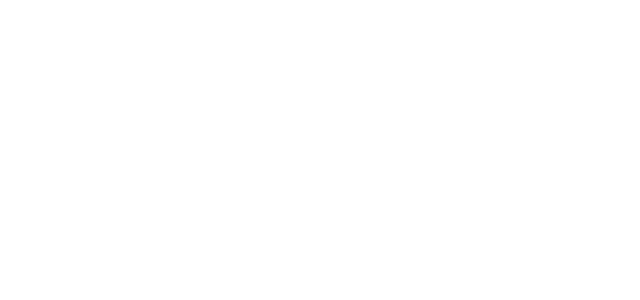
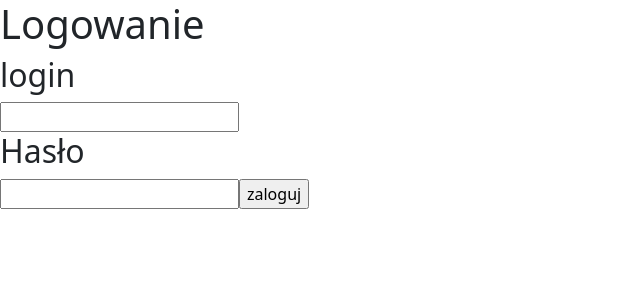
Before and after one commit to Soyer13/WatchBox, a React (Create React App) app: page /login in a window 1280 px wide. Before the commit this address had no page. Shown: the top 300 px of the page, without its empty margins (0-640 px from the left). Built offline with nearby package versions, Linux system fonts and the light colour scheme.

Commit message:
Skończone Logowanie + Landing Page
npm install js-cookie

```diff
--- a/package.json
+++ b/package.json
@@ -9,6 +9,7 @@
     "@testing-library/user-event": "^13.5.0",
     "axios": "^1.13.2",
     "bootstrap": "^5.3.8",
+    "js-cookie": "^3.0.5",
     "react": "^19.2.0",
     "react-dom": "^19.2.0",
     "react-modal": "^3.16.3",
--- a/src/App.js
+++ b/src/App.js
@@ -1,18 +1,29 @@
 import 'bootstrap/dist/css/bootstrap.min.css';
 import React, { useEffect, useState } from 'react';
 import { BrowserRouter as Router, Routes, Route, Navigate } from "react-router-dom";
+import Cookies from 'js-cookie';
+
+//Componenty
 import Login from './components/login';
 import Mainpage from './components/mainpage';
+import LandingPage from './components/landingPage';
+
 function App() {
-  const Authentication = localStorage.getItem("Authorization") === false
+ // const Authentication = localStorage.getItem("Authorization") === "true"
+  const [auth, setAuth] = useState(Cookies.get('Authorization') === 'true');
+
+   useEffect(() => {
+    setAuth(Cookies.get('Authorization') === 'true');
+  }, []);
 
   return (
     <div>
       <Router>
         <Routes>
           {/*obsługoa przeniesienia do logowania */}
-          <Route path='/' element={Authentication ? <Navigate to="/home"/> : <Login />}/>
-          <Route path='/home' element={Authentication ? <Mainpage/>: <Navigate to="/"/>}/>
+          <Route path='/' element={<LandingPage/>}/>
+          <Route path='/login' element={auth ? <Navigate to="/home"/> : <Login setAuth={setAuth} />}/>
+          <Route path='/home' element={auth ? <Mainpage setAuth={setAuth}/>: <Navigate to="/"/>}/>
         </Routes>
       </Router>
     </div>
--- /dev/null
+++ b/src/components/landingPage.js
@@ -0,0 +1,17 @@
+import React, { useState, useEffect } from 'react';
+import Cookies from 'js-cookie';
+import { useNavigate } from 'react-router-dom';
+
+function LandingPage({ setAuth }){
+
+    const navigate = useNavigate();
+     function login() {
+        navigate("/login");
+    }
+    return(<div>
+        <h1>LandingPage</h1>
+        <input type='button' value="zaloguj" onClick={login}/>
+        </div>)
+}
+
+export default LandingPage;
--- a/src/components/login.js
+++ b/src/components/login.js
@@ -1,10 +1,11 @@
 import React, { useState, useEffect } from 'react';
 import { BrowserRouter as Router, Route, Routes, Link } from 'react-router-dom';
 import { useNavigate } from "react-router-dom";
-function Login(){
+import Cookies from 'js-cookie';
+
+function Login({ setAuth }){
     const [login,setLogin] = useState('')
     const [password,setpassword] = useState('')
-    const [data,setDane] = useState()
     const navigate = useNavigate();
     function logIn(e){
         // sprawdzenie czy login i takie chasło jest w bazie danych
@@ -20,14 +21,19 @@
             //if(result.data[0].UserName == logIn && result.data[0].Password == password){
 
             if(result.success){
-
-                localStorage.setItem("Authorization", true);
+                /*
+                //localStorage.setItem("Authorization", true);
+                setAuth(true);  // <- odświeża App i pozwala wejść na /home
                 console.log(localStorage.getItem("Authorization"))
                 //window.location.href = "/home";
-                //navigate("/home");
+                navigate("/home");
+                */
+                Cookies.set('Authorization', 'true', { expires: 1 });
+                setAuth(true);
+                navigate("/home");
             }else {
                 alert("Złe dane logowania!");
-                localStorage.setItem("Authorization", false);
+
             }
         })
         .catch(err => console.error(err));
--- a/src/components/mainpage.js
+++ b/src/components/mainpage.js
@@ -1,10 +1,19 @@
 import React, { useState, useEffect } from 'react';
-import { BrowserRouter as Router, Route, Routes, Link } from 'react-router-dom';
+import { BrowserRouter as Router, Route, Routes, Link ,useNavigate} from 'react-router-dom';
+import Cookies from 'js-cookie';
 
-function Mainpage(){
+
+function Mainpage({ setAuth }){
+
+    const navigate = useNavigate();
+     function logOut() {
+        Cookies.remove('Authorization');
+        setAuth(false);
+        navigate("/");
+    }
     return(<div>
         <h1>Mainpage</h1>
-        <input type='button' value="wyloguj" onClick={() => {localStorage.setItem("Authorization", false);  window.location.href = "/";}}/>
+        <input type='button' value="wyloguj" onClick={logOut}/>
         </div>)
 }
 
```
Also changed, not shown: 1 other file (tests, documents, lock files or other folders).
